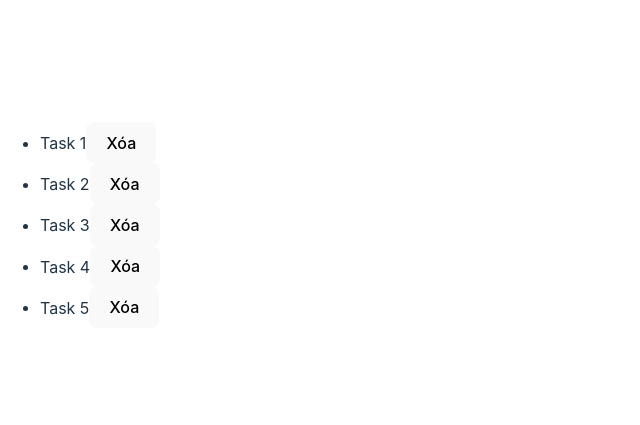
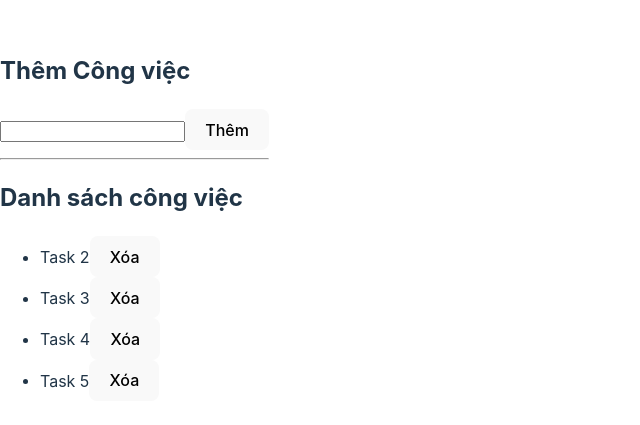
Before and after one commit to datlt2306/FPL-WEB209, a React (Vite) app in the folder SU24/: page / in a window 1280 px wide. Shown: the part 175-600 px from the top of the page, without its empty margins (0-640 px from the left). Built offline with nearby package versions, Linux system fonts and the light colour scheme; data requests are answered from the project's data file.

Commit message:
Buổi 2 - WD18335

```diff
--- a/SU24/db.json
+++ b/SU24/db.json
@@ -1,9 +1,24 @@
 {
-    "todos": [
-        { "id": 1, "title": "Task 1", "completed": false },
-        { "id": 2, "title": "Task 2", "completed": true },
-        { "id": 3, "title": "Task 3", "completed": false },
-        { "id": 4, "title": "Task 4", "completed": true },
-        { "id": 5, "title": "Task 5", "completed": false }
-    ]
+  "todos": [
+    {
+      "id": 2,
+      "title": "Task 2",
+      "completed": true
+    },
+    {
+      "id": 3,
+      "title": "Task 3",
+      "completed": false
+    },
+    {
+      "id": 4,
+      "title": "Task 4",
+      "completed": true
+    },
+    {
+      "id": 5,
+      "title": "Task 5",
+      "completed": false
+    }
+  ]
 }
--- a/SU24/src/App.tsx
+++ b/SU24/src/App.tsx
@@ -3,26 +3,59 @@ import { ITodo } from "./interfaces/ITodo";
 
 const App = () => {
     const [todos, setTodos] = useState<ITodo[]>([]);
+    const [editTodoId, setEditTodoId] = useState<number | null>(null);
     useEffect(function () {
-        fetch(`http://localhost:3000/todos`)
-            .then((response) => response.json())
-            .then((data) => setTodos(data));
+        // IFFE function
+        (async () => {
+            try {
+                const response = await fetch(`http://localhost:3000/todos`);
+                const data = await response.json();
+                setTodos(data);
+            } catch (error) {
+                console.error(error);
+            }
+        })();
     }, []);
+
+    const onHandRemove = async (id: number) => {
+        try {
+            const confirm = window.confirm(`Are you sure????`);
+            if (confirm) {
+                await fetch(`http://localhost:3000/todos/${id}`, { method: "DELETE" });
+                // rerender
+                setTodos(todos.filter((todo) => todo.id !== id));
+            }
+        } catch (error) {
+            console.error(error);
+        }
+    };
     return (
         <div>
+            <h2>Thêm Công việc</h2>
+            <form>
+                <input type="text" />
+                <button>Thêm</button>
+            </form>
+            <hr />
+            <h2>Danh sách công việc</h2>
             <ul>
                 {todos.map((todo, index) => {
                     return (
                         <li key={index}>
-                            {todo.title}
-                            <button
-                                onClick={() =>
-                                    window.confirm("are you sure??") &&
-                                    setTodos(todos.filter((item) => item.id !== todo.id))
-                                }
-                            >
-                                Xóa
-                            </button>
+                            {editTodoId === todo.id ? (
+                                <form>
+                                    <input type="text" defaultValue={todo.title} />
+                                    <button>Save</button>
+                                    <button onClick={() => setEditTodoId(null)}>Cancel</button>
+                                </form>
+                            ) : (
+                                <>
+                                    <span onClick={() => setEditTodoId(todo.id!)}>
+                                        {todo.title}
+                                    </span>
+                                    <button onClick={() => onHandRemove(todo.id!)}>Xóa</button>
+                                </>
+                            )}
                         </li>
                     );
                 })}
--- a/SU24/src/interfaces/ITodo.ts
+++ b/SU24/src/interfaces/ITodo.ts
@@ -1,5 +1,5 @@
 export interface ITodo {
-    id: number | string;
+    id: number;
     title: string;
     completed: boolean
 }
```
